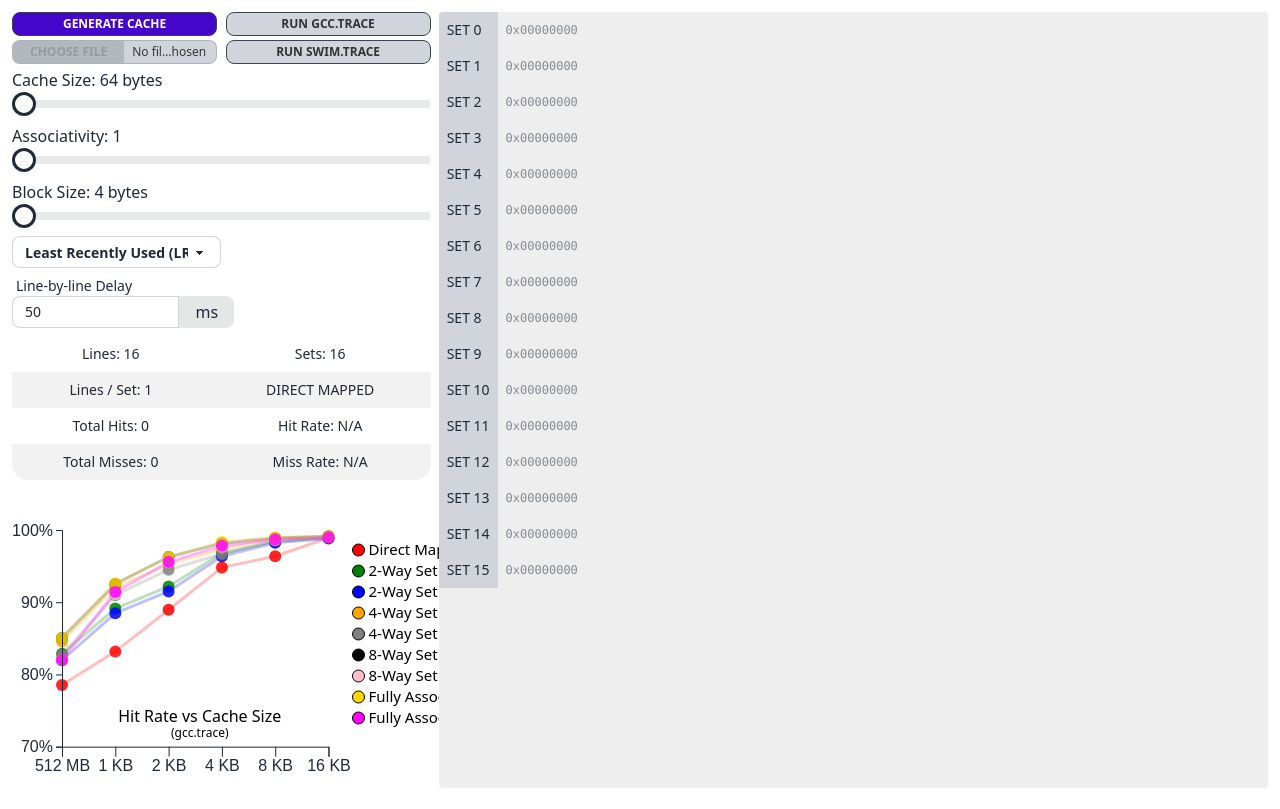
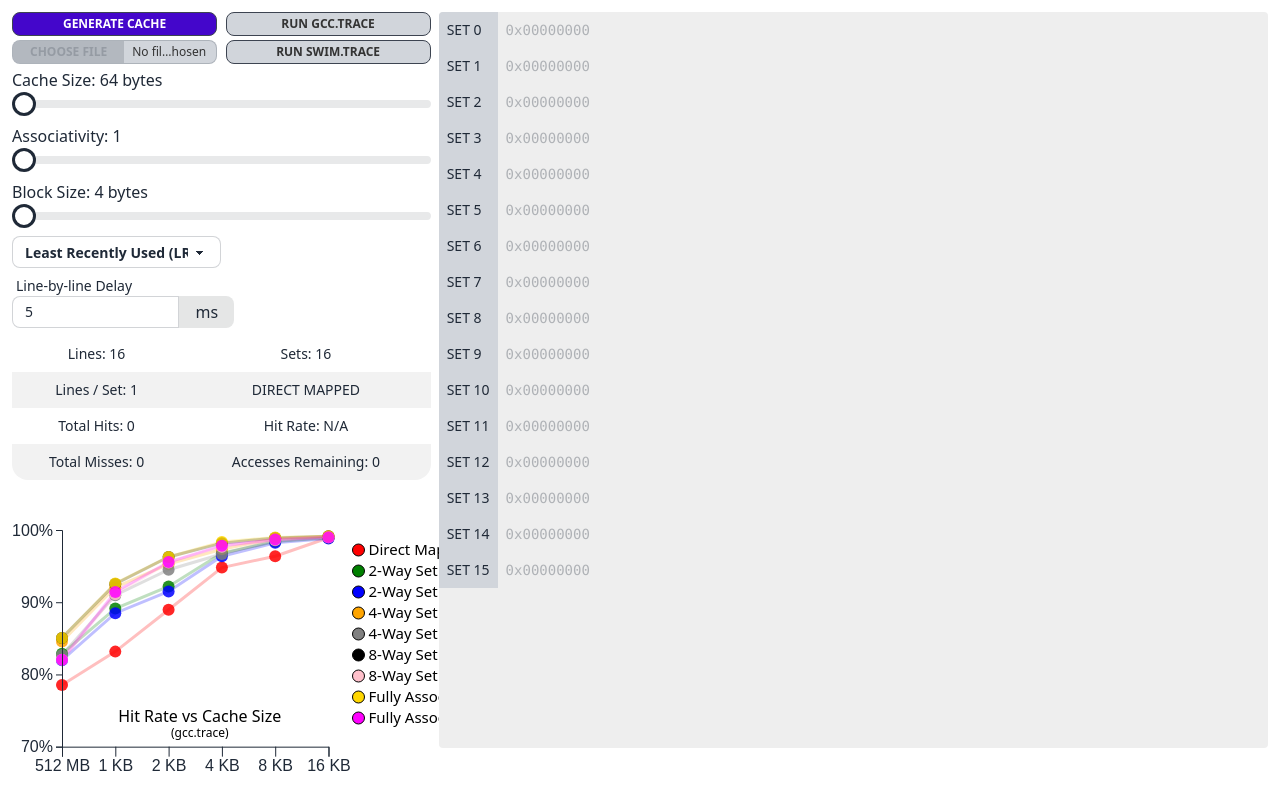
Before and after one commit to dmorsecode/cachesim, a SvelteKit app: page / in a window 1280 px wide. Both pictures are taken after a click on the button "GENERATE CACHE". Built offline with nearby package versions, Linux system fonts and the light colour scheme.

Commit message:
Removed miss rate (redundant), replaced with mem. accesses remaining.

```diff
--- a/src/routes/+page.svelte
+++ b/src/routes/+page.svelte
@@ -17,7 +17,7 @@
 		loadFile(uploadedText);
 	}
 
-	let delay = 50;
+	let delay = 5;
 
 	let counter = 0;
 
@@ -54,6 +54,8 @@
 
 	$: setNum = cacheSize / (blockSize * assocNum);
 
+	$: traceRemaining = 0;
+
 	function handleChange() {
 		if (assocPower > Math.log2(cacheSize / blockSize)) {
 			assocPower = Math.log2(cacheSize / blockSize);
@@ -70,6 +72,7 @@
 		for (let i = 0; i < setNum; i++) {
 			cache[i] = [];
 			for (let j = 0; j < assocNum; j++) {
+				// cache[i].push(new Line(false, 0, 0, '0x00000000'));
 				cache[i].push(new Line(false, 0, 0, '0x00000000'));
 			}
 		}
@@ -166,6 +169,7 @@
 		// console log every line of trace in 1 second intervals
 		let lines = trace.split('\n');
 		let i = 0;
+		traceRemaining = lines.length - 1;
 		if (delay > 1) {
 			let interval = setInterval(() => {
 				if (i < lines.length - 1) {
@@ -175,6 +179,7 @@
 						let address = lines[i].slice(2, -2);
 						//console.log(address, i);
 						addAddress(address);
+						traceRemaining--;
 					}
 					i++;
 				} else {
@@ -188,6 +193,7 @@
 				addAddress(address);
 				//console.log(address, i);
 				i++;
+				traceRemaining--;
 			});
 		}
 	}
@@ -279,7 +285,7 @@
 								delay = delay;
 							}}
 							type="text"
-							placeholder="50"
+							placeholder="5"
 							class="input input-sm input-bordered w-2/5"
 						/>
 						<span>ms</span>
@@ -315,11 +321,7 @@
 						</tr>
 						<tr>
 							<td>Total Misses: {misses}</td>
-							<td
-								>Miss Rate: {hits || misses
-									? Math.round((misses / (hits + misses)) * 10000) / 100 + '%'
-									: 'N/A'}</td
-							>
+							<td>Accesses Remaining: {traceRemaining}</td>
 						</tr>
 					</tbody>
 				</table>
@@ -347,17 +349,17 @@
 			>
 		</div>
 	</div> -->
-	<div class="flex-grow overflow-scroll h-[48.5rem] bg-[#eeeeee] ml-2 rounded">
+	<div class="flex-grow overflow-scroll h-[46rem] bg-[#eeeeee] ml-2 rounded">
 		<table class="table table-compact table-zebra">
 			{#if cache}
 				{#each Object.keys(cache) as set}
-					<tr>
+					<tr class="w-full">
 						<td class="bg-gray-300">SET {set}</td>
 						{#each cache[set] as block}
 							<td
-								class="text-center transition-all duration-[10ms] ease-in-out font-mono"
-								class:text-xs={block.hex == '0x00000000'}
-								class:opacity-50={block.hex == '0x00000000' && block.lastUsed < 1}
+								class="text-center text-justify transition-all duration-[10ms] ease-in-out font-mono"
+								class:text-xs={block.hex == '0x00000000' && false}
+								class:opacity-30={block.hex == '0x00000000' && block.lastUsed < 1}
 								class:bg-[#4BB543]={prevIndex == block.index &&
 									prevTag == block.tag &&
 									prevHit &&
```
Also changed, not shown: CDA3101 README.txt (added), 1 other file (tests, documents, lock files or other folders).
